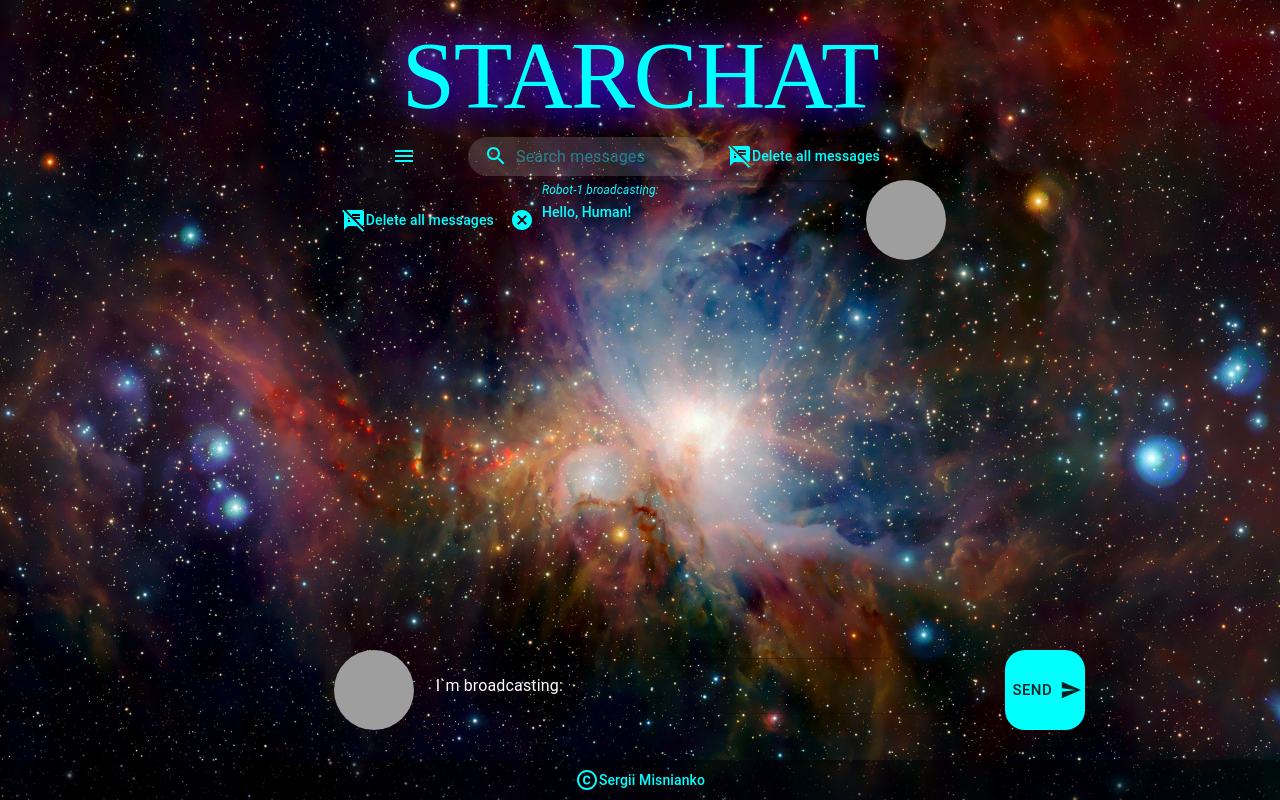
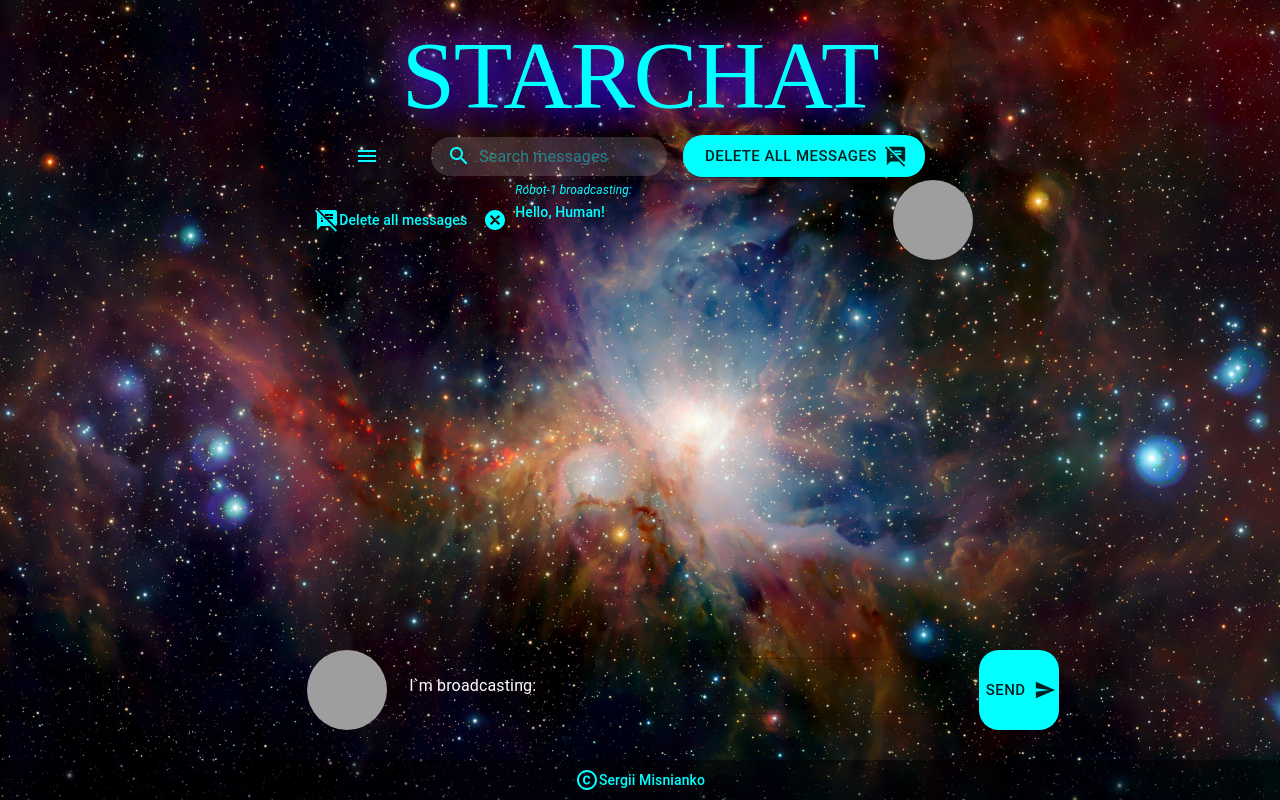
Before and after one commit to SergiiMisnianko/ChatProject, a React app: page / in a window 1280 px wide. Built offline with nearby package versions, Linux system fonts and the light colour scheme; grey boxes are pictures that could not be loaded.

Commit message:
Button delete all not work

```diff
--- a/src/ChatMainPage/MainPageCenter.js
+++ b/src/ChatMainPage/MainPageCenter.js
@@ -20,6 +20,7 @@ function ChatList({ list, toggleItem, deleteItem, deleteAll }) {
         deleteItem={() => deleteItem(item)}
         deleteAll={() => deleteAll()}/>
       ))}
+
     </Box>
   );
 }
--- a/src/ChatMainPage/MainPageHeader.js
+++ b/src/ChatMainPage/MainPageHeader.js
@@ -9,6 +9,7 @@ import InputBase from '@mui/material/InputBase';
 import SearchIcon from '@mui/icons-material/Search';
 import Container from '@mui/material/Container';
 import SpeakerNotesOffIcon from '@mui/icons-material/SpeakerNotesOff';
+import Button from '@mui/material/Button';
 
 
 const Search = styled('div')(({ theme }) => ({
@@ -51,7 +52,8 @@ const StyledInputBase = styled(InputBase)(({ theme }) => ({
     },
 }));
 
-function PrimarySearchAppBar(deleteItem) {
+export function PrimarySearchAppBar() {
+       const test = () => {console.log("test")}
     return (
         <Container sx={{ flexGrow: 1 }} >
             <AppBar position="static" sx={{
@@ -83,6 +85,7 @@ function PrimarySearchAppBar(deleteItem) {
                     </Typography>
 
                 </Toolbar>
+
                 <Container sx={{
                     display: {
                         display: 'flex',
@@ -111,18 +114,24 @@ function PrimarySearchAppBar(deleteItem) {
                         />
                     </Search>
 
-                    <IconButton color="secondary" onClick={deleteItem}>
-                        <SpeakerNotesOffIcon  />
-                        <Typography variant="h6" >
-                            Delete all messages
-                        </Typography>
-                    </IconButton>
-
+                    <Button variant="contained"
+                        endIcon={<SpeakerNotesOffIcon  />}
+                        color="secondary"
+                        onClick={test}
+                        size="large"
+                    >Delete all messages
+                     </Button>
                 </Container>
             </AppBar>
         </Container>
     );
 }
 
-
-export { PrimarySearchAppBar }
+/*
+                   <IconButton color="secondary" onClick={test}>
+                        <SpeakerNotesOffIcon  />
+                        <Typography variant="h6" >
+                            Delete all messages
+                        </Typography>
+                    </IconButton>
+*/
--- a/src/styles/styles.css
+++ b/src/styles/styles.css
@@ -53,10 +53,6 @@ li {
     border-radius: 30px;
     box-shadow: 0 5px 15px #010101;
 }
-
-.Chat-Container {}
-
-.Chat-Wrapper {}
 
 
 /*HEADER*/
@@ -141,7 +137,7 @@ li {
 scroll-container {
     display: block;
     overflow-y: scroll;
-    scroll-behavior: smooth;
+    /*scroll-behavior: smooth;*/
     margin: 10px 0 0 0px;
     flex-wrap: nowrap;
     height: 70vh;
```
